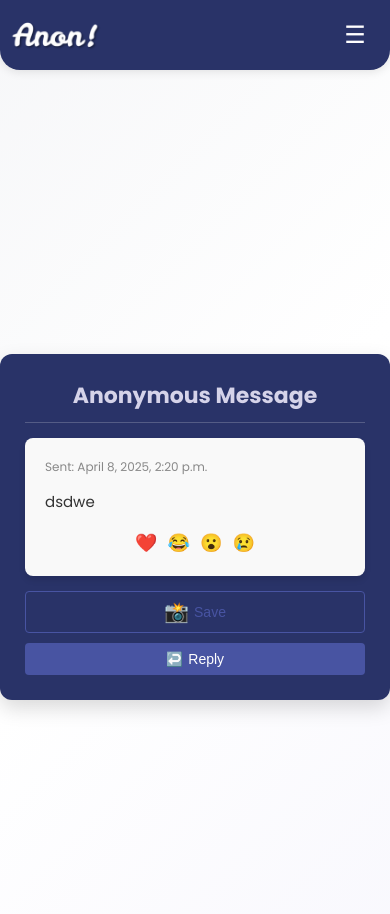
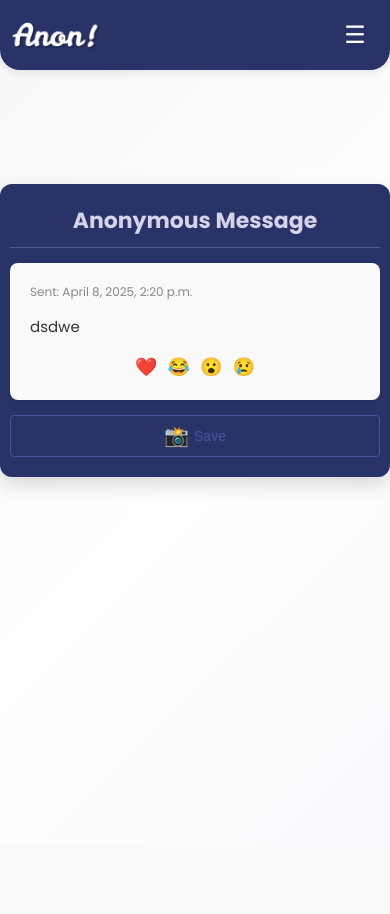
Before and after one commit to justinnonso05/anonymous-messenger, a Django app: page /message/1/ in a window 390 px wide. After the commit the page ends 488 px from the top, so only its background shows below. Run offline with Django 5.2, Linux system fonts and the light colour scheme; a user stored in the database is signed in; data comes from the database, SQL or seed files in the repository; some libraries are stand-ins or nearby versions.

Commit message:
improved ui

```diff
--- a/anonymous/settings.py
+++ b/anonymous/settings.py
@@ -106,9 +106,9 @@ AUTH_PASSWORD_VALIDATORS = [
     # {
     #     'NAME': 'django.contrib.auth.password_validation.CommonPasswordValidator',
     # },
-    {
-        'NAME': 'django.contrib.auth.password_validation.NumericPasswordValidator',
-    },
+    # {
+    #     'NAME': 'django.contrib.auth.password_validation.NumericPasswordValidator',
+    # },
 ]
 
 
--- a/main/static/main/style.css
+++ b/main/static/main/style.css
@@ -71,9 +71,9 @@ body, html {
   transition: color 0.3s;
 }
 
-.nav-link:hover, .menu-link:hover {
+/* .nav-link:hover, .menu-link:hover {
   color: #d5d3e9;
-}
+} */
 
 .menu-toggle {
   display: none;
@@ -89,7 +89,7 @@ body, html {
   display: none;
   flex-direction: column;
   position: absolute;
-  top: 100%;
+  top: 110%;
   right: 15px;
   background-color: #293368;
   padding: 10px;
--- a/main/templates/main/base.html
+++ b/main/templates/main/base.html
@@ -96,7 +96,7 @@
 
         .menu-toggle {
             display: none;
-            background: none;
+            background: none !important;
             border: none;
             margin-right: 5px;
             border-radius: 5px;
@@ -110,7 +110,7 @@
             display: none;
             flex-direction: column;
             position: absolute;
-            top: 100%;
+            top: 110%;
             right: 15px;
             background-color: #293368;
             padding: 10px;
--- a/main/templates/main/message_detail.html
+++ b/main/templates/main/message_detail.html
@@ -18,8 +18,7 @@
         display: flex;
         justify-content: center;
         align-items: center;
-        min-height: calc(100vh - 70px);
-        padding-top: 70px;
+        min-height: calc(70vh - 70px);
     }
 
     .message-con {
@@ -28,11 +27,18 @@
         box-shadow: 0 8px 20px rgba(0, 0, 0, 0.15);
         border-radius: 12px;
         max-width: 500px;
-        width: 90%;
+        width: 95%;
         color: white;
         position: relative;
         transition: transform 0.3s ease;
     }
+    @media (max-width: 768px) {
+        .message-con {
+            width: 95%;
+            padding: 20px 10px;
+        }
+    }
+
 
     .message-con:hover {
         transform: translateY(-5px);
@@ -164,9 +170,6 @@
             <button class="btn btn-outline" onclick="captureSnapshot(this)">
                 <span class="camera-icon">📸</span> Save
             </button>
-            <button class="btn btn-primary">
-                <span>↩️</span> Reply
-            </button>
         </div>
     </div>
 </div>
```
Also changed, not shown: main/templates/main/home.html (+1 -11 lines), main/templates/main/send_message.html (+3 -8 lines).
